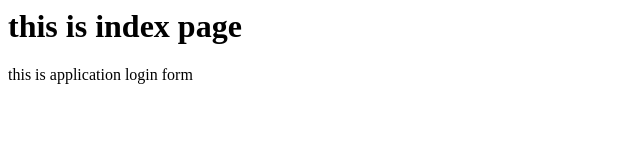
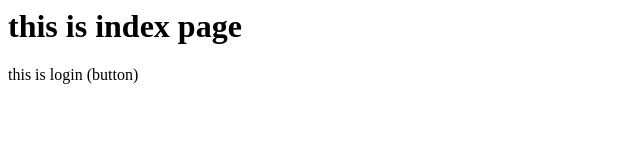
Before and after one commit to sachina0000/second_repo, a plain HTML site: page index.html in a window 1280 px wide. Shown: the full height of the page, 0-640 px from the left. Drawn offline with Linux system fonts and the light colour scheme.

Commit message:
new feature in feature1

```diff
--- a/index.html
+++ b/index.html
@@ -1,2 +1,2 @@
 <h1> this is index page </h1>
-<a> this is application login form </a>
+<a> this is login (button)</a>
```
